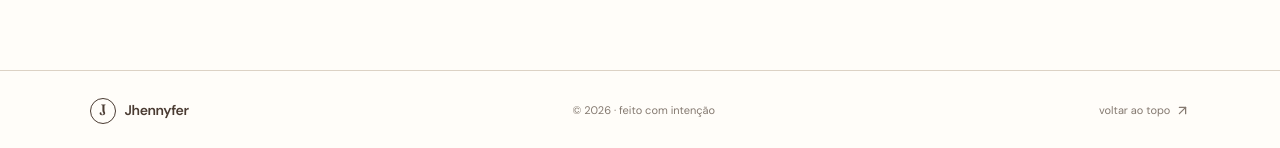
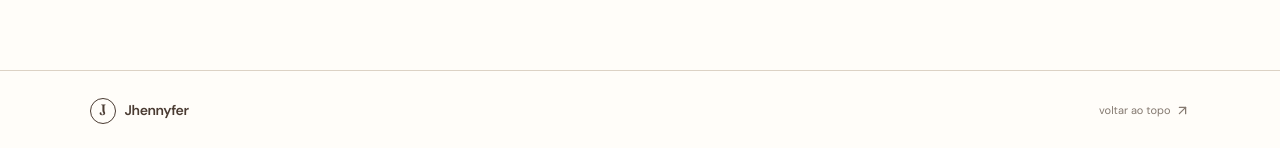
Before and after one commit to Sunnyzit0/jhennyfer-videomaker, a React (Vite) app: page / in a window 1280 px wide. Shown: the part 5332-5480 px from the top of the page. Built offline with nearby package versions, Linux system fonts and the light colour scheme.

Commit message:
fix: remover texto do rodape

```diff
--- a/src/App.jsx
+++ b/src/App.jsx
@@ -77,7 +77,7 @@ function App() {
         <section className="contact-section section-padding" id="contato"><div className="contact-card"><span className="eyebrow">06 · vamos conversar</span><h2>Tem uma ideia<br /><em>na cabeça?</em></h2><p>Me conta. A gente transforma em algo bonito, real e com a sua cara.</p><div className="contact-actions"><a className="button button-light" href={whatsappLink} target="_blank" rel="noreferrer"><MessageCircle size={18} /> WhatsApp</a><a className="button button-outline-light" href={contato.instagramLink} target="_blank" rel="noreferrer"><AtSign size={18} /> Instagram</a></div><span className="contact-detail">{contato.instagramHandle} · {contato.whatsappDisplay}</span></div></section>
       </main>
 
-      <footer className="site-footer"><a className="brand" href="#inicio"><span className="brand-mark">J</span><span>Jhennyfer</span></a><span>© {new Date().getFullYear()} · feito com intenção</span><a href="#inicio" className="back-top">voltar ao topo <ArrowUpRight size={15} /></a></footer><a className="floating-whatsapp" href={whatsappLink} target="_blank" rel="noreferrer" aria-label="Falar com Jhennyfer pelo WhatsApp"><MessageCircle size={22} /></a>
+      <footer className="site-footer"><a className="brand" href="#inicio"><span className="brand-mark">J</span><span>Jhennyfer</span></a><a href="#inicio" className="back-top">voltar ao topo <ArrowUpRight size={15} /></a></footer><a className="floating-whatsapp" href={whatsappLink} target="_blank" rel="noreferrer" aria-label="Falar com Jhennyfer pelo WhatsApp"><MessageCircle size={22} /></a>
       {selectedImage && <div className="lightbox" role="dialog" aria-modal="true" aria-label={`Visualizando ${selectedImage.title}`} onClick={() => setSelectedImage(null)}><button className="lightbox-close" type="button" onClick={() => setSelectedImage(null)} aria-label="Fechar imagem"><X size={22} /></button><img src={selectedImage.image} alt={selectedImage.title} onClick={(event) => event.stopPropagation()} /><div className="lightbox-caption"><span>{selectedImage.category}</span><strong>{selectedImage.title}</strong></div></div>}
     </div>
   )
```
